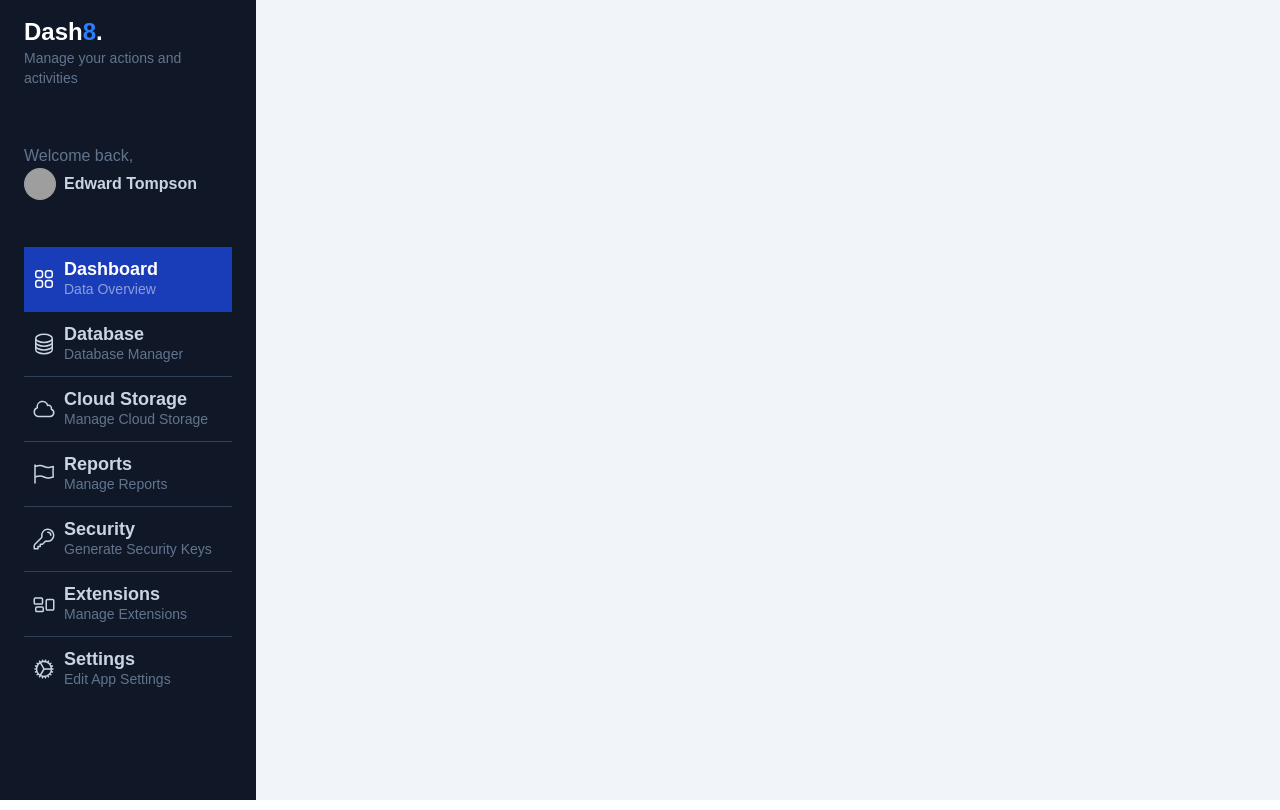
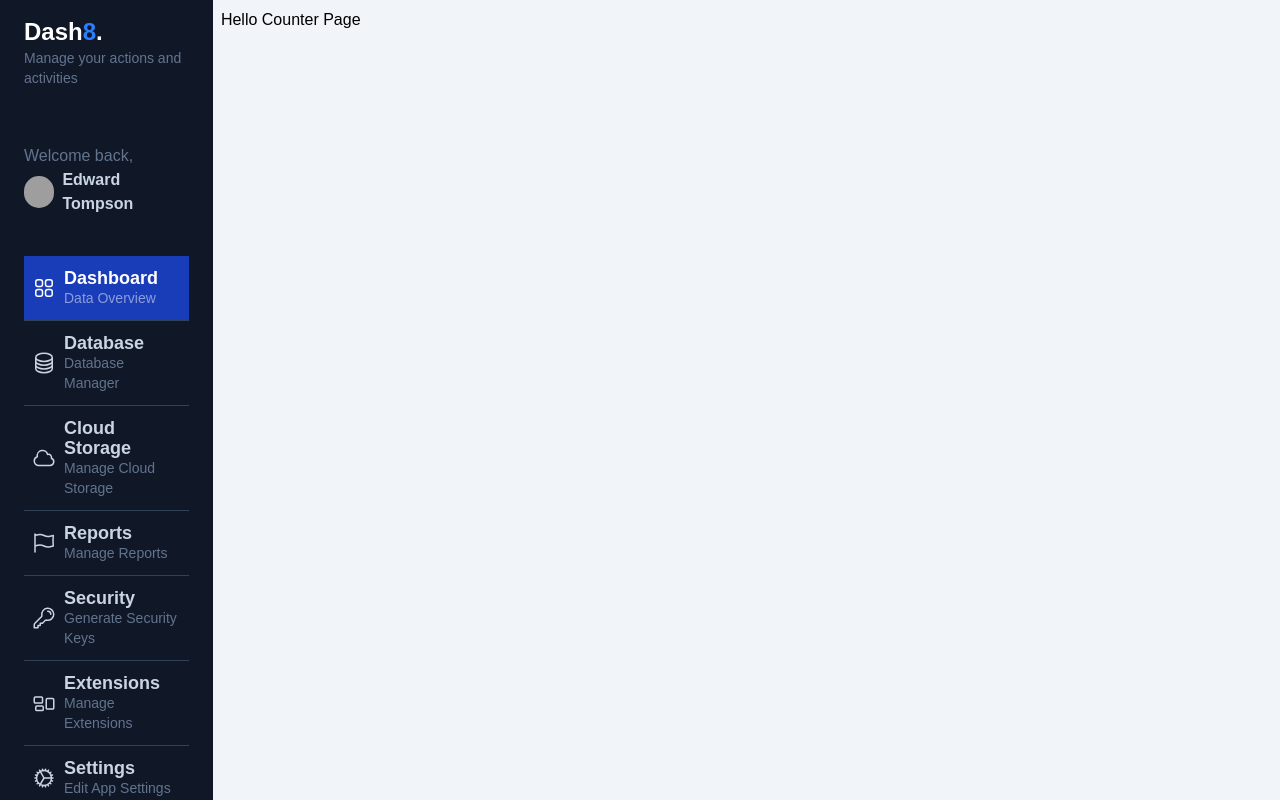
Before and after one commit to EdisonAndresPerez/BasesNextjs, a Next.js app in the folder 02-my-dashboard/: page /dashboard/counter in a window 1280 px wide. Built offline with nearby package versions, Linux system fonts and the light colour scheme; grey boxes are pictures that could not be loaded.

Commit message:
creamos un dasboard no funcional ( solo UI ) y ahora creamos la carpeta componets para colocar componentes globales que usaremos en la app y lo encerramos entre () para que no salga como en rutas

```diff
--- a/02-my-dashboard/app/dashboard/counter/page.tsx
+++ b/02-my-dashboard/app/dashboard/counter/page.tsx
@@ -2,8 +2,8 @@
 // crear componente prc
 export default function CounterPage() {
   return (
-    <div>
-      <h1>Hello Counter Page</h1>
-    </div>
+    <>
+      <h1 className="text-black">Hello Counter Page</h1>
+    </>
   );
 }
--- a/02-my-dashboard/app/dashboard/layout.tsx
+++ b/02-my-dashboard/app/dashboard/layout.tsx
@@ -5,11 +5,11 @@ export default function DashboardLayout({
   children: React.ReactNode;
 }) {
   return (
-    <div className="bg-slate-100 overflow-y-scroll w-screen h-screen antialiased text-slate-300 selection:bg-blue-600 selection:text-white">
-      <div className="flex flex-col relative w-screen">
+    <div className="bg-slate-100  w-screen h-screen antialiased text-slate-300 selection:bg-blue-600 selection:text-white">
+      <div className="flex ">
         <div
           id="menu"
-          className="bg-gray-900 min-h-screen z-10 text-slate-300 w-64 fixed left-0 h-screen overflow-y-scroll"
+          className="bg-gray-900 min-h-screen z-10 text-slate-300 w-64  left-0 h-screen "
         >
           <div id="logo" className="my-4 px-6">
             <h1 className="text-lg md:text-2xl font-bold text-white">
@@ -240,6 +240,13 @@ export default function DashboardLayout({
             </a>
           </div>
         </div>
+
+        <div className="p-2 w-full text-slate-900">
+        {children}
+
+        </div>
+
+
       </div>
     </div>
   );
```
